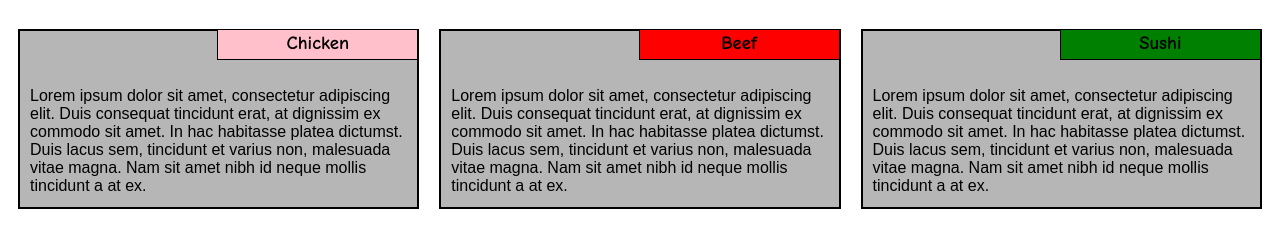
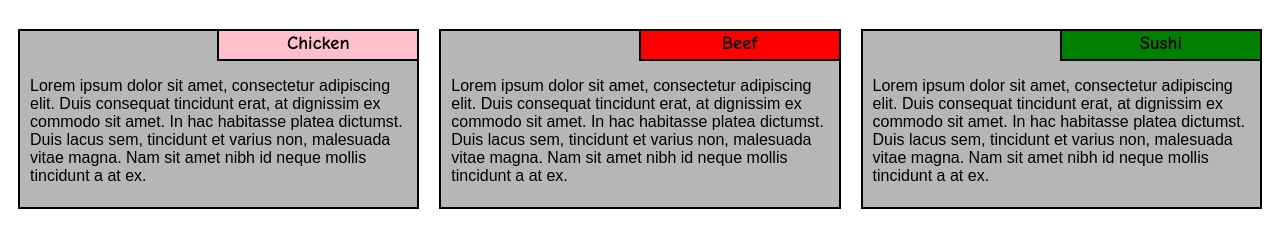
Before and after one commit to louiseavelar/coursera-fullstack-course, a plain HTML site: page module2-solution/index.html in a window 1280 px wide. Shown: the part 61-308 px from the top of the page. Drawn offline with Linux system fonts and the light colour scheme.

Commit message:
Fixing issue with overflow text

```diff
--- a/module2-solution/css/styles.css
+++ b/module2-solution/css/styles.css
@@ -20,13 +20,14 @@ section {
   margin-right: auto;
   margin-left: auto;
   position: relative;
+  overflow: auto;
 }
 
 .content-title {
   text-align: center;
   font-family: "Comic Sans MS", cursive, sans-serif;
-  border-left: 1px solid black;
-  border-bottom: 1px solid black;
+  border-left: 2px solid black;
+  border-bottom: 2px solid black;
   position: absolute;
   top: -20px;
   right: 0;
@@ -48,7 +49,7 @@ section {
   font-family: Arial, Helvetica, sans-serif;
   position: absolute;
   top: 30px;
-  padding: 10px;
+  padding: 0px 10px 0px 10px;
 }
 
 /* Desktop */
```
